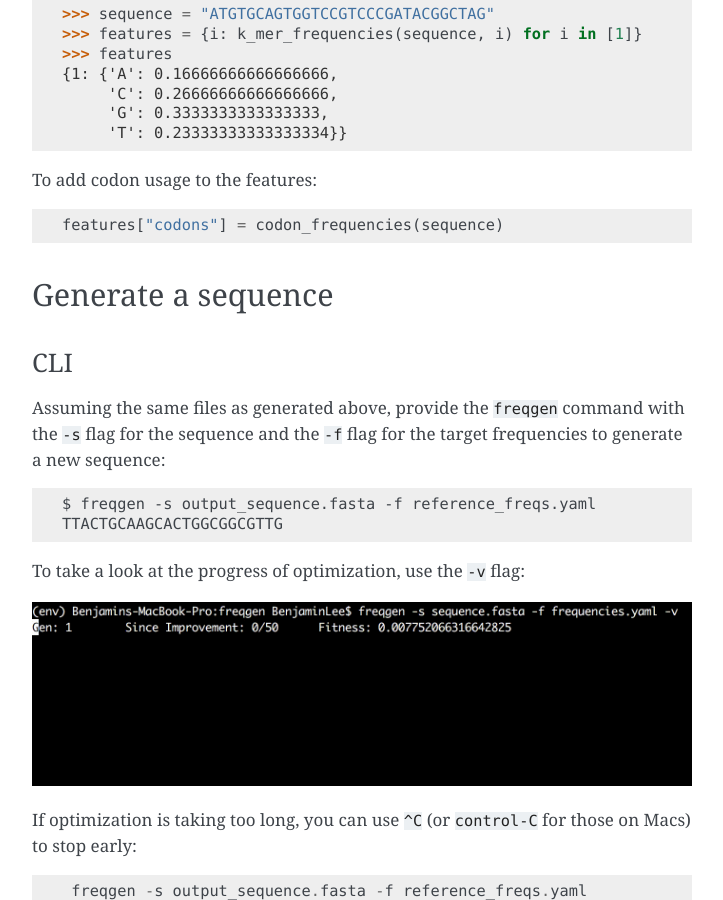
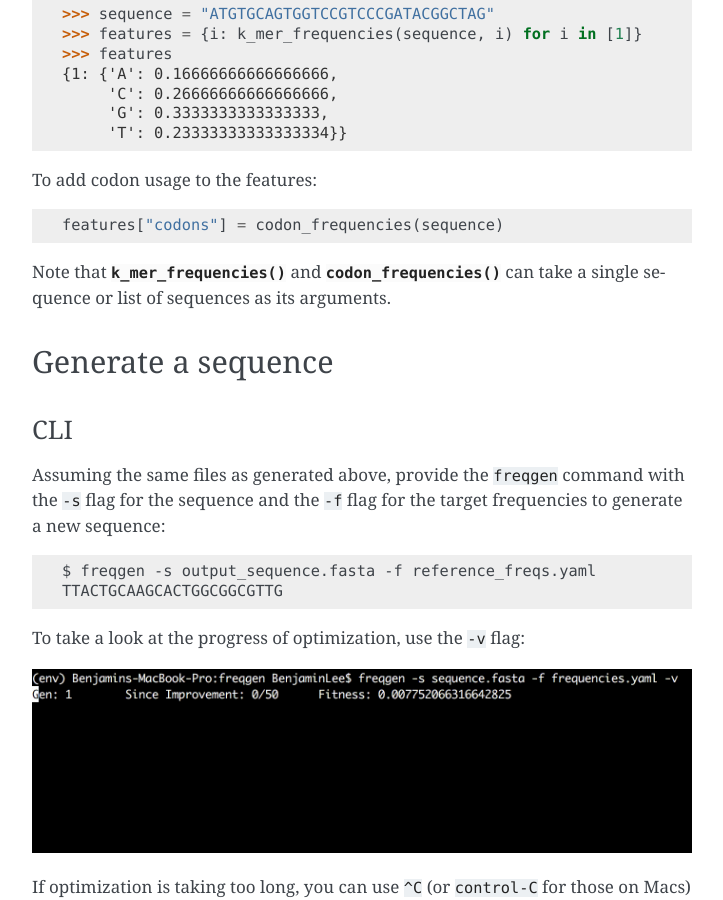
Before and after one commit to IQTLabs/freqgen, a Sphinx documentation site: the page built from docs/examples.rst, in a window 1280 px wide and 900 px high, scrolled down 3312 px. Shown: the whole window, without its empty margins (388-1111 px from the left). Built offline with Sphinx 7.4.7, drawn with Linux system fonts in a browser that asks for light colours.

Commit message:
Added more details about passing multiple seqs to funcs in the docs

```diff
--- a/docs/examples.rst
+++ b/docs/examples.rst
@@ -158,6 +158,10 @@ To add codon usage to the features::
 
     features["codons"] = codon_frequencies(sequence)
 
+Note that :func:`~freqgen.k_mer_frequencies` and
+:func:`~freqgen.codon_frequencies` can take a single sequence or list of
+sequences as its arguments.
+
 Generate a sequence
 -------------------
 
```
